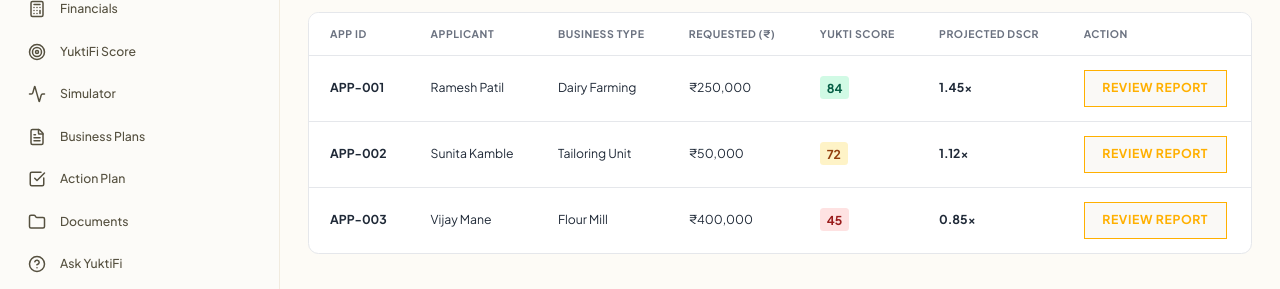
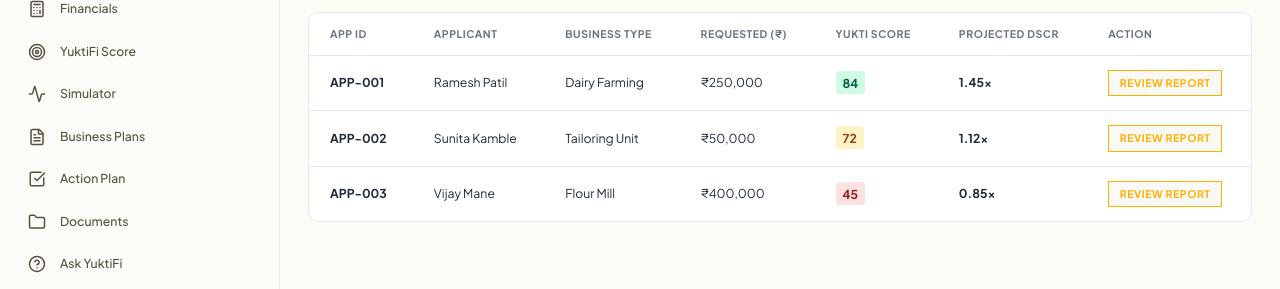
Before and after one commit to VeSa-16/-yuktiV1, a Next.js app in the folder frontend/: page /en/admin in a window 1280 px wide. Shown: the part 278-567 px from the top of the page. Built offline with nearby package versions, Linux system fonts and the light colour scheme; no server answers.

Commit message:
fix: add size prop to Button component for Vercel TS build

```diff
--- a/frontend/components/ui/button.tsx
+++ b/frontend/components/ui/button.tsx
@@ -3,9 +3,10 @@ import { cn } from "@/lib/utils";
 
 interface ButtonProps extends React.ButtonHTMLAttributes<HTMLButtonElement> {
   variant?: "primary" | "secondary" | "outline" | "ghost";
+  size?: "sm" | "md" | "lg";
 }
 
-export function Button({ variant = "primary", className, children, ...props }: ButtonProps) {
+export function Button({ variant = "primary", size = "md", className, children, ...props }: ButtonProps) {
   const baseStyles = "inline-flex items-center justify-center rounded-none border border-transparent text-sm font-bold uppercase tracking-wider transition-all duration-100 focus:outline-none disabled:opacity-50 disabled:pointer-events-none active:scale-95";
 
   const variants = {
@@ -15,9 +16,15 @@ export function Button({ variant = "primary", className, children, ...props }: B
     ghost: "bg-transparent hover:bg-warm-surface text-warm-text hover:text-warm-text",
   };
 
+  const sizes = {
+    sm: "px-3 py-1.5 text-xs",
+    md: "px-5 py-2.5",
+    lg: "px-7 py-3.5 text-base",
+  };
+
   return (
     <button
-      className={cn(baseStyles, variants[variant], "px-5 py-2.5", className)}
+      className={cn(baseStyles, variants[variant], sizes[size], className)}
       {...props}
     >
       {children}
```
